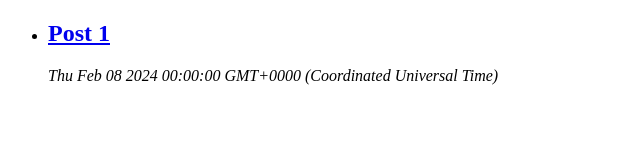
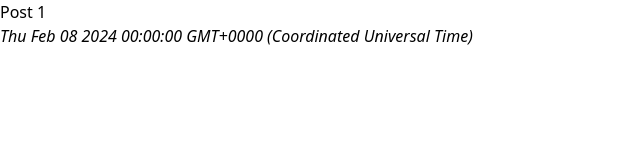
Before and after one commit to tomkoptel/personal-blog, an Eleventy site: page src/index.njk in a window 1280 px wide. Shown: the whole page, without its empty margins (0-640 px from the left). Built offline with nearby package versions, Linux system fonts and the light colour scheme; Eleventy itself is replaced by a stand-in of ours; files that its build step writes are made by us from their sources.

Commit message:
Setup tailwind + daisyui

```diff
--- a/src/_includes/base.njk
+++ b/src/_includes/base.njk
@@ -3,7 +3,7 @@
   <head>
     <meta charset="utf-8" />
     <title>{{ title }}</title>
-    <link rel="stylesheet" type="text/css" href="{{ 'static/css/main.css' | url }}" media="screen" />
+    <link rel="stylesheet" href="/output.css"/>
   </head>
   <body>
     {% block content %} {{ content | safe }} {% endblock %}
--- a/src/static/scss/main.scss
+++ /dev/null
@@ -1,6 +0,0 @@
-h1 {
-  color: orange;
-  background-color: darkblue;
-  text-align: center;
-  padding: 10px;
-}
--- /dev/null
+++ b/tailwind.config.js
@@ -0,0 +1,10 @@
+module.exports = {
+  content: ["./src/**/*.{html,njk}"],
+  theme: {
+    extend: {},
+  },
+  plugins: [],
+  daisyui: {
+    themes: ["lemonade", "coffee"],
+  },
+}
```
Also changed, not shown: package.json (+9 -7 lines), .eleventy.js, src/style/base.css (added), 1 other file.
